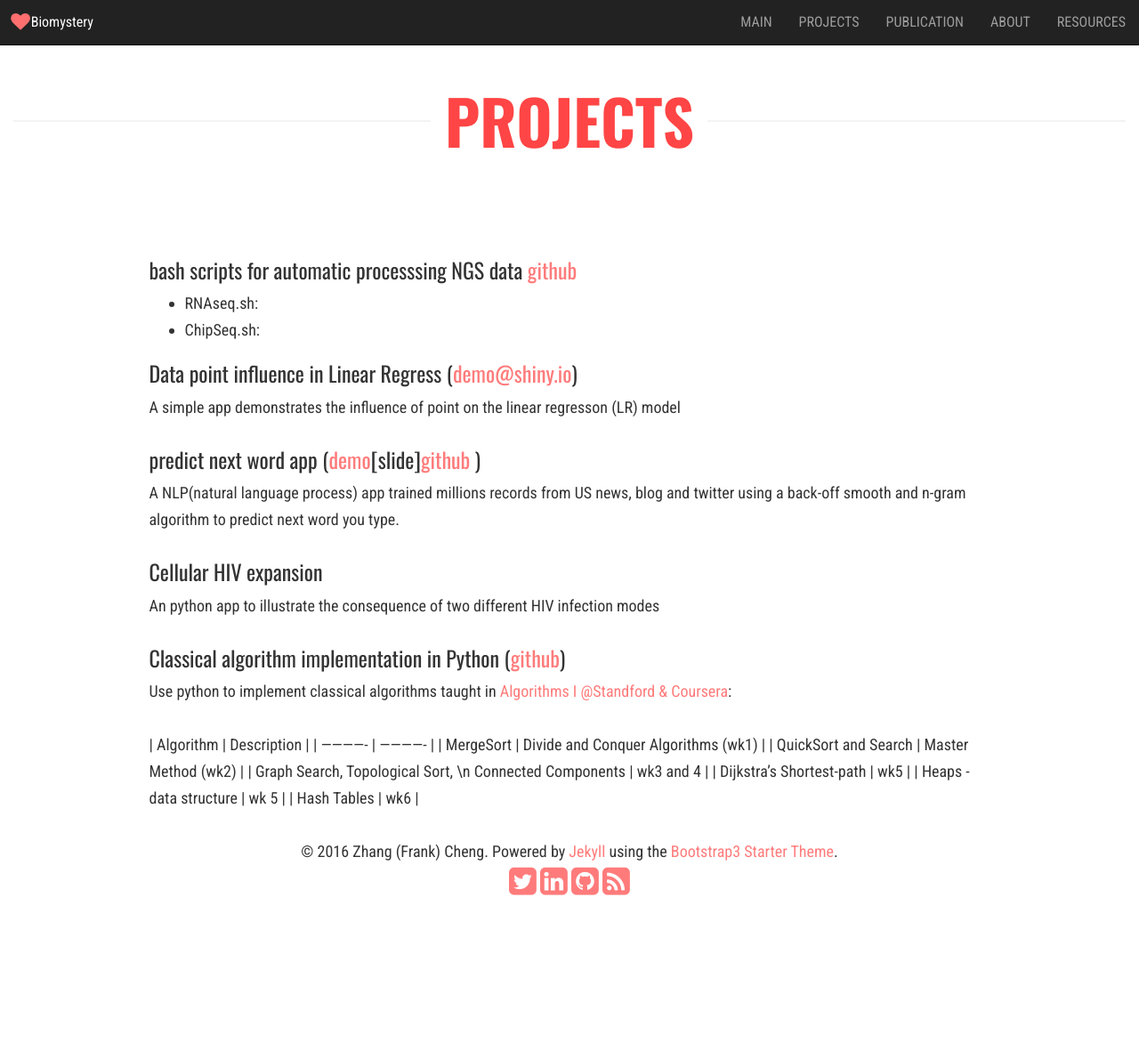
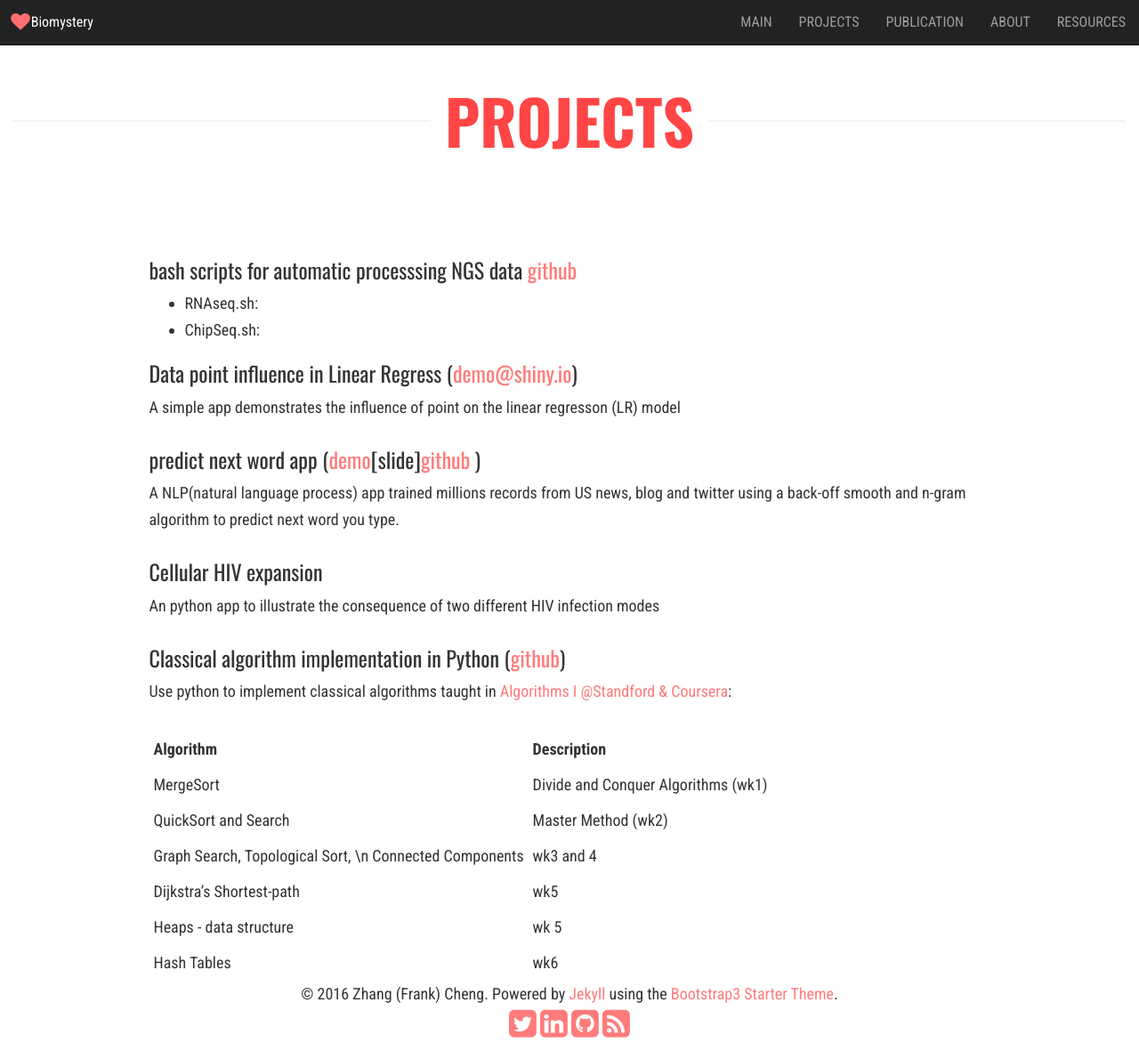
Before and after one commit to biomystery/biomystery.github.io, a Jekyll site: the page built from _pages/project.md, in a window 1280 px wide and 1172 px high. Shown: the whole window at 89% size. Built offline with Jekyll 4.4.1, drawn with Linux system fonts in a browser that asks for light colours; nearby versions of some CDN libraries.

Commit message:
updated algorithm course @ project 5

```diff
--- a/_pages/project.md
+++ b/_pages/project.md
@@ -24,7 +24,7 @@ An python app to illustrate the consequence of two different HIV
 ### Classical algorithm implementation in Python ([github](https://github.com/biomystery/algorithm1_coursera_2013_stanford))
 Use python to implement classical algorithms taught in
 [Algorithms I @Standford & Coursera](https://www.coursera.org/learn/algorithm-design-analysis):
-{: .table-condensed}
+
 | Algorithm  |  Description  |
 | ------------- | ------------- |
 | MergeSort | Divide and Conquer Algorithms (wk1) |
@@ -33,3 +33,4 @@ Use python to implement classical algorithms taught in
 | Dijkstra's Shortest-path | wk5 |
 | Heaps - data structure | wk 5 |
 | Hash Tables | wk6 |
+{: .table-condensed}
```
